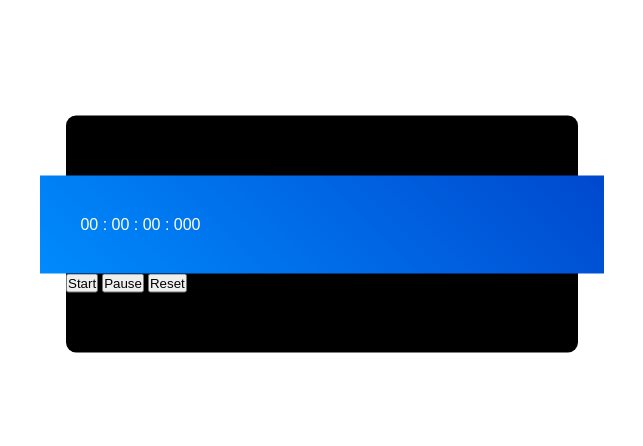
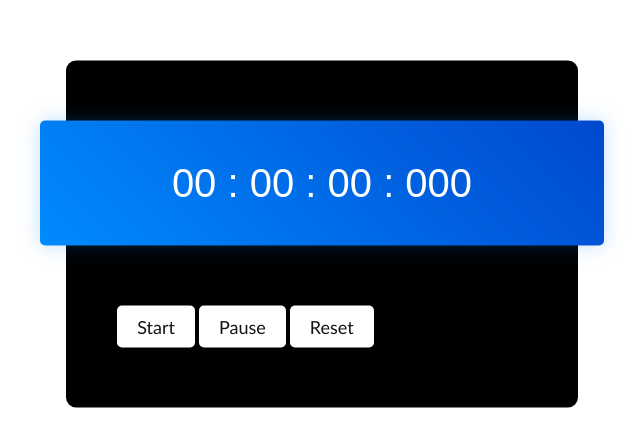
Before and after one commit to gines18/Stopwatch, a plain HTML site: page index.html in a window 1280 px wide. Shown: the part 166-612 px from the top of the page, without its empty margins (318-961 px from the left). Drawn offline with Linux system fonts and the light colour scheme.

Commit message:
styled buttons

```diff
--- a/style.css
+++ b/style.css
@@ -30,5 +30,27 @@ border-radius: 10px;
     padding: 40px;
     font-family: Arial, Helvetica, sans-serif;
     color: #ffffff;
+    font-size: 40px;
     display: flex;
+    align-items: center;
+    justify-content: space-around;
+    border-radius: 5px;
+    box-shadow:  0 0 20px rgba(0, 139, 253, 0.25);
 }
+
+.buttons{
+    width: 80%;
+    margin: 60px auto 0 auto;
+    justify-content: space-between;
+}
+
+.buttons button{
+    padding: 10px 20px;
+    background-color: #ffffff;
+    color: #141313;
+    border: none;
+    font-family: 'Gill Sans', 'Gill Sans MT', Calibri, 'Trebuchet MS', sans-serif;
+    font-size: 18px;
+    border-radius: 5px;
+    cursor: pointer;
+}
```
